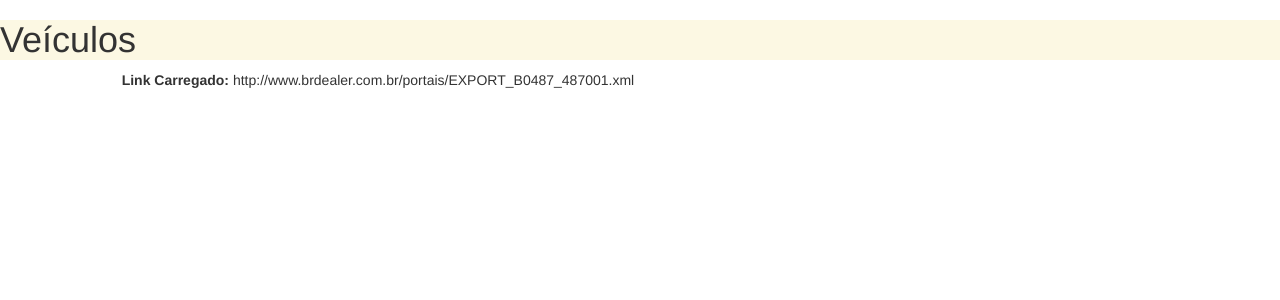
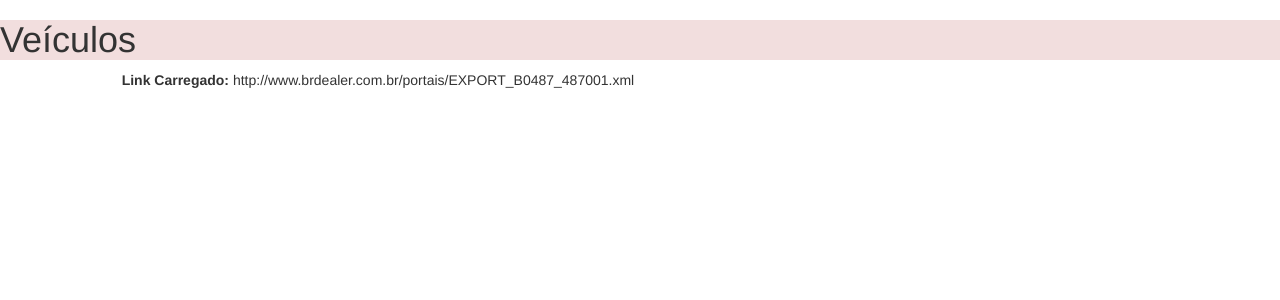
Before and after one commit to professorHugo/PluginResponsivo, a PHP site: page / in a window 1280 px wide. Shown: the top 300 px of the page. Run offline with PHP 8.4, Linux system fonts and the light colour scheme; data that the repository does not hold is empty.

Commit message:
Sincronizado o projeto

```diff
--- a/index.php
+++ b/index.php
@@ -13,7 +13,7 @@
     <script src="https://maxcdn.bootstrapcdn.com/bootstrap/3.3.7/js/bootstrap.min.js" integrity="sha384-Tc5IQib027qvyjSMfHjOMaLkfuWVxZxUPnCJA7l2mCWNIpG9mGCD8wGNIcPD7Txa" crossorigin="anonymous"></script>
 </head>
 <body>
-    <header class="bg-warning"><h1>Veículos</h1></header>
+    <header class="bg-danger"><h1>Veículos</h1></header>
     <div class="content-fluid col-md-10 col-md-push-1">
     <?php
         //Declarar o link do arquivo em XML
```
